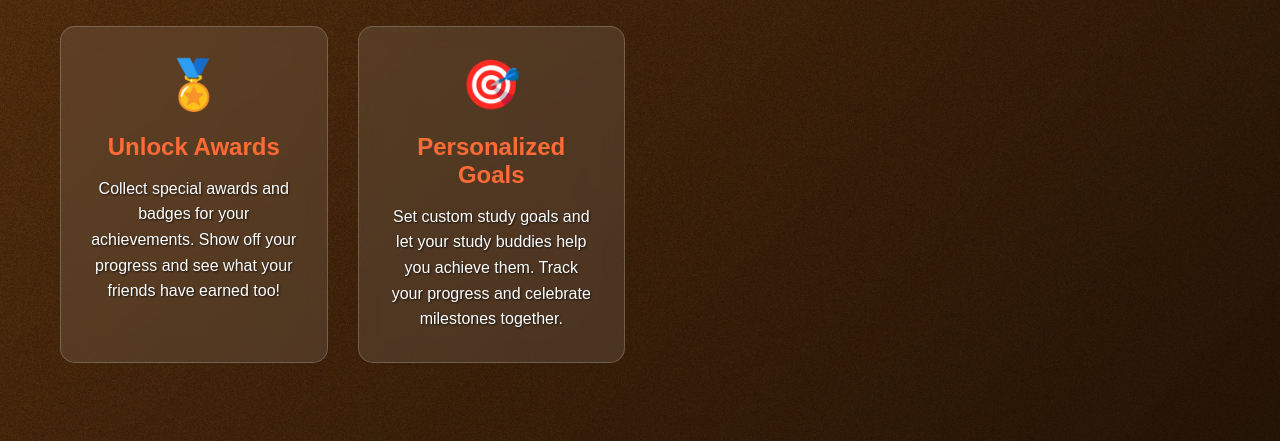
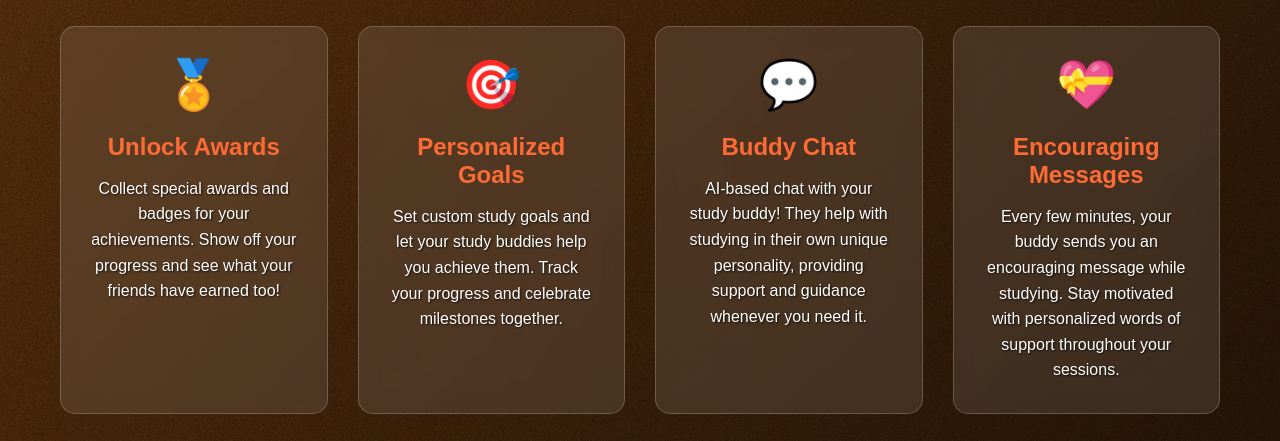
Before and after one commit to chFlorian/studywithnoko.com, a plain HTML site: page index.html in a window 1280 px wide. Shown: the part 3257-3698 px from the top of the page. Drawn offline with Linux system fonts and the light colour scheme; grey boxes are pictures that could not be loaded.

Commit message:
Update index.html

```diff
--- a/index.html
+++ b/index.html
@@ -453,6 +453,16 @@
                         <h3>Personalized Goals</h3>
                         <p>Set custom study goals and let your study buddies help you achieve them. Track your progress and celebrate milestones together.</p>
                     </div>
+                    <div class="feature-card">
+                        <div class="feature-icon">💬</div>
+                        <h3>Buddy Chat</h3>
+                        <p>AI-based chat with your study buddy! They help with studying in their own unique personality, providing support and guidance whenever you need it.</p>
+                    </div>
+                    <div class="feature-card">
+                        <div class="feature-icon">💝</div>
+                        <h3>Encouraging Messages</h3>
+                        <p>Every few minutes, your buddy sends you an encouraging message while studying. Stay motivated with personalized words of support throughout your sessions.</p>
+                    </div>
                 </div>
             </section>
 
```
